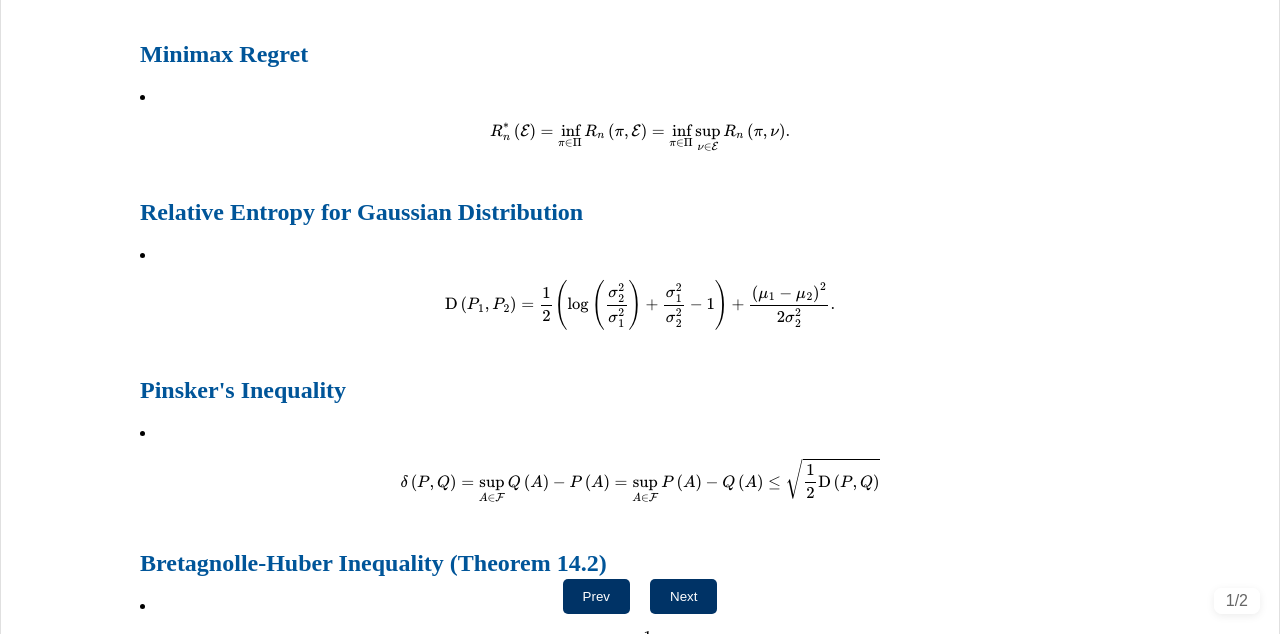
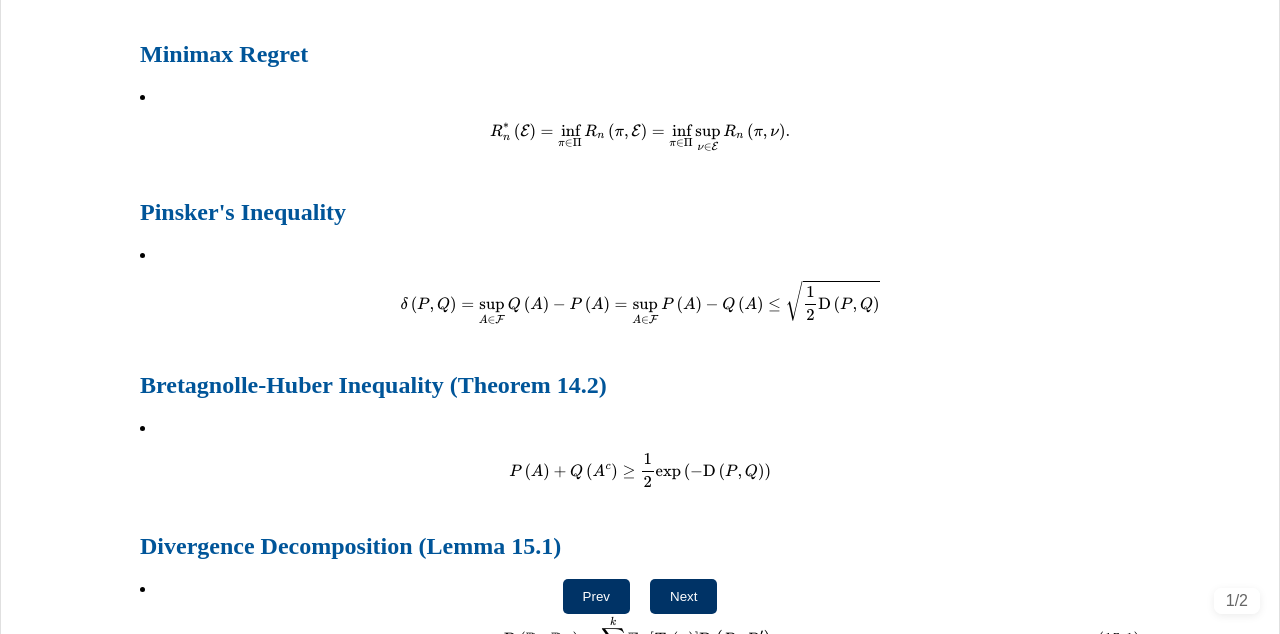
Before and after one commit to yoyo-yao-nus/personal-presentation, a plain HTML site: page Bandits_partIV.V.html in a window 1280 px wide. Shown: the part 166-800 px from the top of the page. Drawn offline with nearby package versions, Linux system fonts and the light colour scheme.

Commit message:
edited slide 1 for pre 3

```diff
--- a/Bandits_partIV.V.html
+++ b/Bandits_partIV.V.html
@@ -170,10 +170,6 @@
         <h1>Minimax Lower Bound - Tools of Information Theory</h1>
         <h2>Minimax Regret</h2>
         <li>\[{R}_{n}^{ * }\left( \mathcal{E}\right)  = \mathop{\inf }\limits_{{\pi  \in  \Pi }}{R}_{n}\left( {\pi ,\mathcal{E}}\right)  = \mathop{\inf }\limits_{{\pi  \in  \Pi }}\mathop{\sup }\limits_{{\nu  \in  \mathcal{E}}}{R}_{n}\left( {\pi ,\nu }\right) .\]
-        </li>
-        <h2>Relative Entropy for Gaussian Distribution</h2>
-        <li>
-            \[\mathrm{D}\left( {{P}_{1},{P}_{2}}\right)  = \frac{1}{2}\left( {\log \left( \frac{{\sigma }_{2}^{2}}{{\sigma }_{1}^{2}}\right)  + \frac{{\sigma }_{1}^{2}}{{\sigma }_{2}^{2}} - 1}\right)  + \frac{{\left( {\mu }_{1} - {\mu }_{2}\right) }^{2}}{2{\sigma }_{2}^{2}}.\]
         </li>
         <h2>Pinsker's Inequality</h2>
         <li>
```
